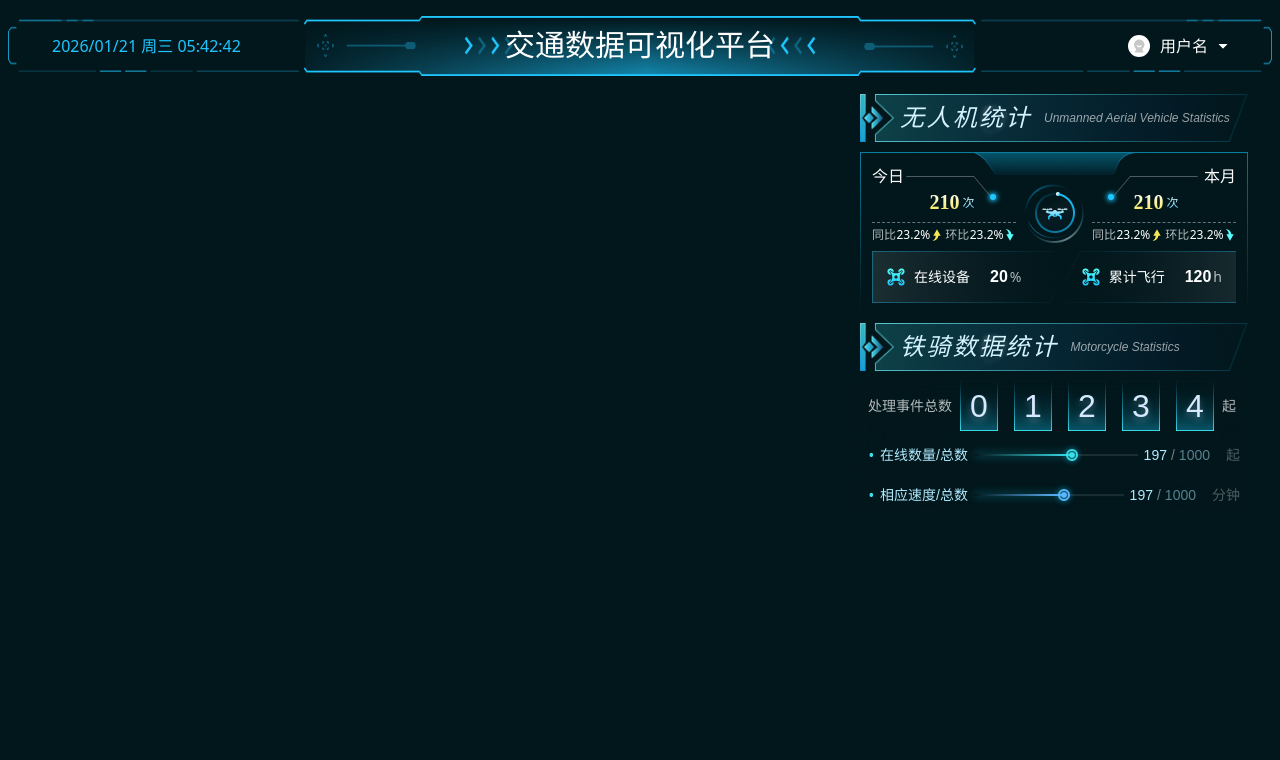
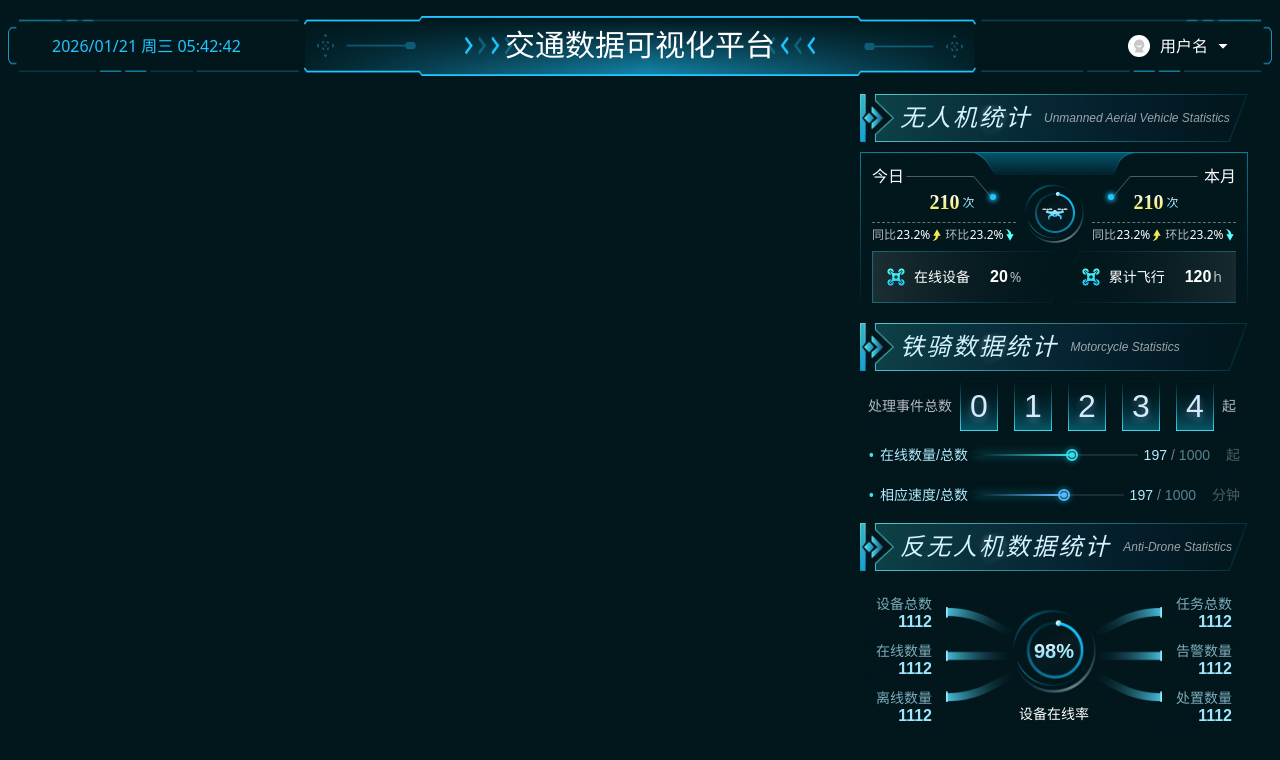
Before and after one commit to xiaobai-abc/cus-traffic, a Next.js app: page /dashboard in a window 1280 px wide. Shown: the top 760 px of the page. Built offline with nearby package versions, Linux system fonts and the light colour scheme; a web font is replaced by a local one.

Commit message:
反无人机

```diff
--- a/src/app/dashboard/page.js
+++ b/src/app/dashboard/page.js
@@ -4,6 +4,7 @@ import CongestionBlock from "./ui/left/congestion";
 import WeatherBlock from "./ui/left/weather";
 import UnmannedBlock from "./ui/right/unmanned";
 import MotorcycleBlock from "./ui/right/motorcycle";
+import AntiDroneBlock from "./ui/right/anti-drone";
 
 // main
 function DashboardPage() {
@@ -33,6 +34,7 @@ function DashboardPage() {
       >
         <UnmannedBlock></UnmannedBlock>
         <MotorcycleBlock></MotorcycleBlock>
+        <AntiDroneBlock></AntiDroneBlock>
       </div>
     </div>
   );
--- /dev/null
+++ b/src/app/dashboard/ui/right/anti-drone.jsx
@@ -0,0 +1,59 @@
+"use client";
+
+import BlockRC from "../../components/block";
+import ABg from "@/assets/a-b.png";
+
+function AntiDroneBlock() {
+  return (
+    <BlockRC
+      title="反无人机数据统计"
+      subtitle="Anti-Drone Statistics"
+      contentClassName="backdrop-blur-2xl py-4 px-4"
+    >
+      <div className=" relative">
+        <div className="flex items-center">
+          <div className="flex-1 space-y-3.5 mr-3.5">
+            <Bc title="设备总数" v={1112}></Bc>
+            <Bc title="在线数量" v={1112}></Bc>
+            <Bc title="离线数量" v={1112}></Bc>
+          </div>
+          <div className="w-[224px] h-[107px] ">
+            <img src={ABg.src} alt="" />
+          </div>
+          <div className="flex-1 space-y-3.5 ml-3.5">
+            <Bc title="任务总数" v={1112}></Bc>
+            <Bc title="告警数量" v={1112}></Bc>
+            <Bc title="处置数量" v={1112}></Bc>
+          </div>
+        </div>
+        <span
+          style={{
+            background: "linear-gradient(180deg, #FFF 0%, #1FC6FF 139.13%)",
+            backgroundClip: "text",
+            "-webkit-background-clip": "text",
+            "-webkit-text-fill-color": "transparent"
+          }}
+          className=" absolute text-xl font-ali font-bold top-10 left-1/2 -translate-x-1/2 "
+        >
+          98%
+        </span>
+        <span className=" absolute bottom-0 left-1/2 text-white font-ali text-sm -translate-x-1/2">设备在线率</span>
+      </div>
+    </BlockRC>
+  );
+}
+
+function Bc({ title = "标题", v = "0" }) {
+  return (
+    <div className="text-right">
+      <h6 className="text-[rgba(176,235,255,0.70)] text-sm font-ali leading-none mb-0.5 whitespace-nowrap">
+        {title}
+      </h6>
+      <span className="text-base font-ali text-[#9DE6FF] font-bold leading-none">
+        {v}
+      </span>
+    </div>
+  );
+}
+
+export default AntiDroneBlock;
```
Also changed, not shown: src/assets/a-b.png (added).
